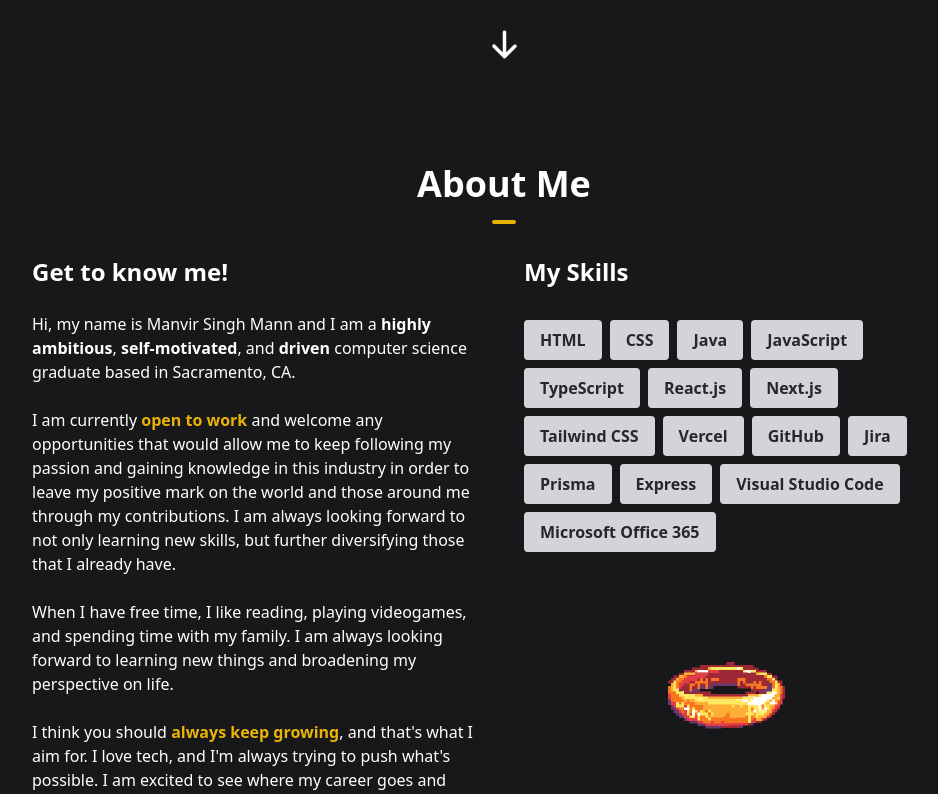
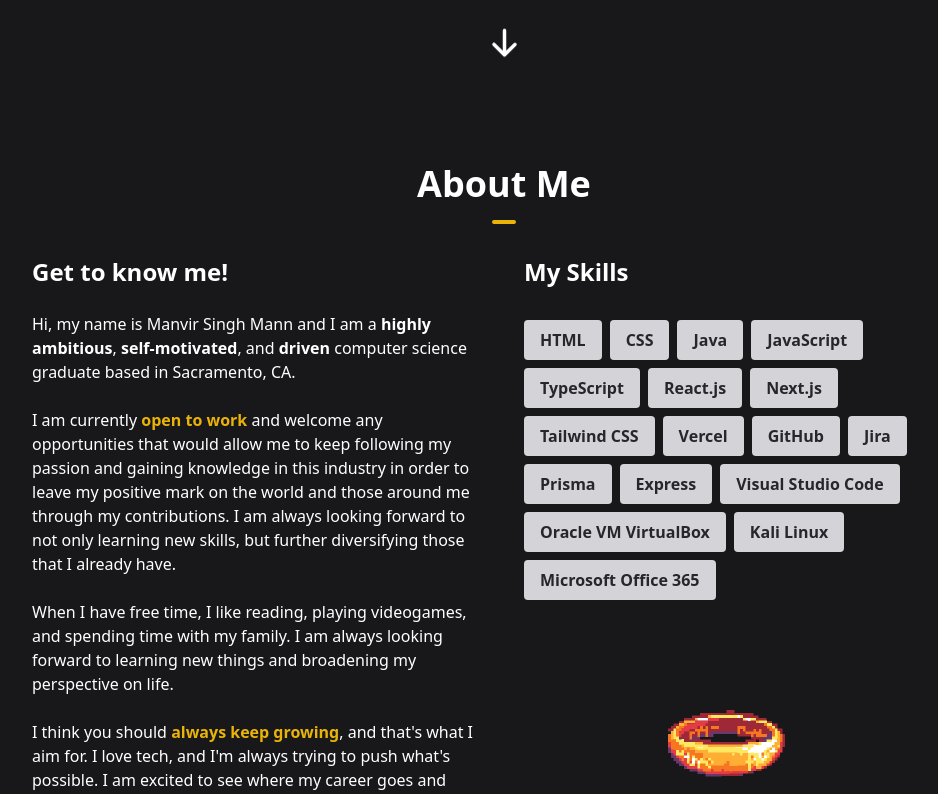
Before and after one commit to mannmanvir/mm-portfolio, a Next.js app: page / in a window 1280 px wide. Shown: the part 799-1593 px from the top of the page, without its empty margins (136-1074 px from the left). Built offline with nearby package versions, Linux system fonts and the light colour scheme.

Commit message:
* Added 2 skills

```diff
--- a/src/components/AboutSection.tsx
+++ b/src/components/AboutSection.tsx
@@ -23,6 +23,11 @@ const skills = [
   { skill: "Prisma", docs: "https://www.prisma.io/" },
   { skill: "Express", docs: "https://expressjs.com/" },
   { skill: "Visual Studio Code", docs: "https://code.visualstudio.com/docs" },
+  {
+    skill: "Oracle VM VirtualBox",
+    docs: "https://www.virtualbox.org/wiki/Documentation",
+  },
+  { skill: "Kali Linux", docs: "https://www.kali.org/docs/" },
   {
     skill: "Microsoft Office 365",
     docs: "https://learn.microsoft.com/en-us/microsoft-365/?view=o365-worldwide",
```
